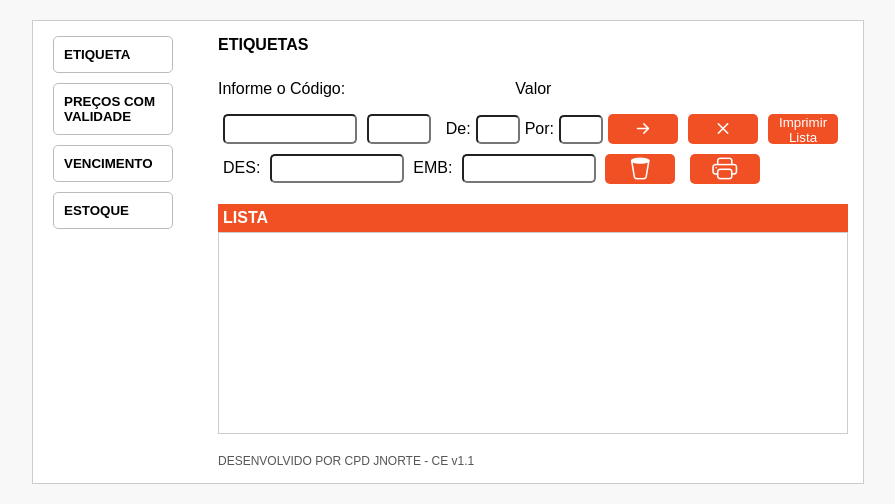
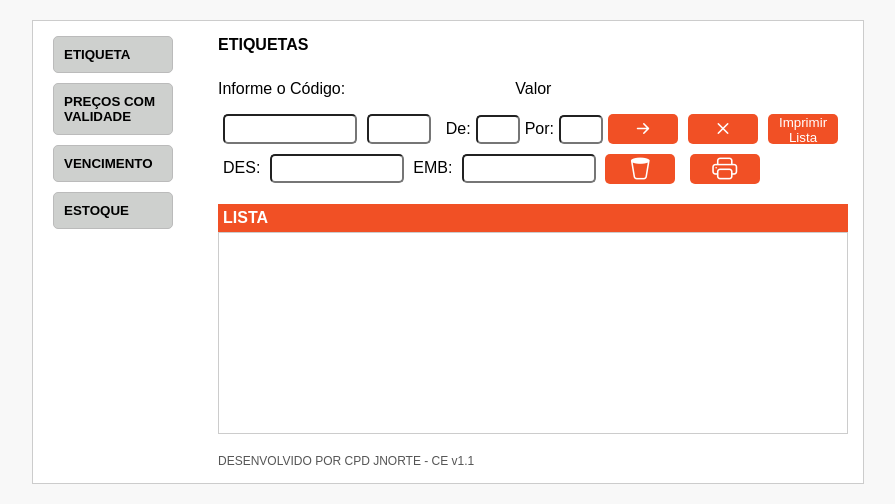
Before and after one commit to Simao-dev/projetox, a plain HTML site: page index.html in a window 1280 px wide. Shown: the whole page, without its empty margins (192-1087 px from the left). Drawn offline with nearby package versions, Linux system fonts and the light colour scheme.

Commit message:
adicionado a tag a

```diff
--- a/index.html
+++ b/index.html
@@ -12,8 +12,8 @@
         <div class="menu">
             <a href="index.html"><button>ETIQUETA</button></a>
             <a href="preco.html"><button>PREÇOS COM VALIDADE</button></a>
-            <button>VENCIMENTO</button>
-            <button>ESTOQUE</button>
+            <a href=""><button>VENCIMENTO</button></a>
+            <a href=""><button>ESTOQUE</button></a>
         </div>
 
         <div class="form-area">
--- a/preco.css
+++ b/preco.css
@@ -23,7 +23,7 @@ body {
     width: 80%;
     margin-bottom: 10px;
     padding: 10px;
-    background: #e9e9e9;
+    background: #CED0CE;
     border: 1px solid #bbb;
     text-align: left;
     font-weight: bold;
--- a/style.css
+++ b/style.css
@@ -23,7 +23,7 @@ body {
     height: 100%;
     margin-bottom: 10px;
     padding: 10px;
-    background: #ffffff;
+    background: #CED0CE;
     border: 1px solid #bbb;
     color: black;
     text-align: left;
```
Also changed, not shown: preco.html (+2 -2 lines).
